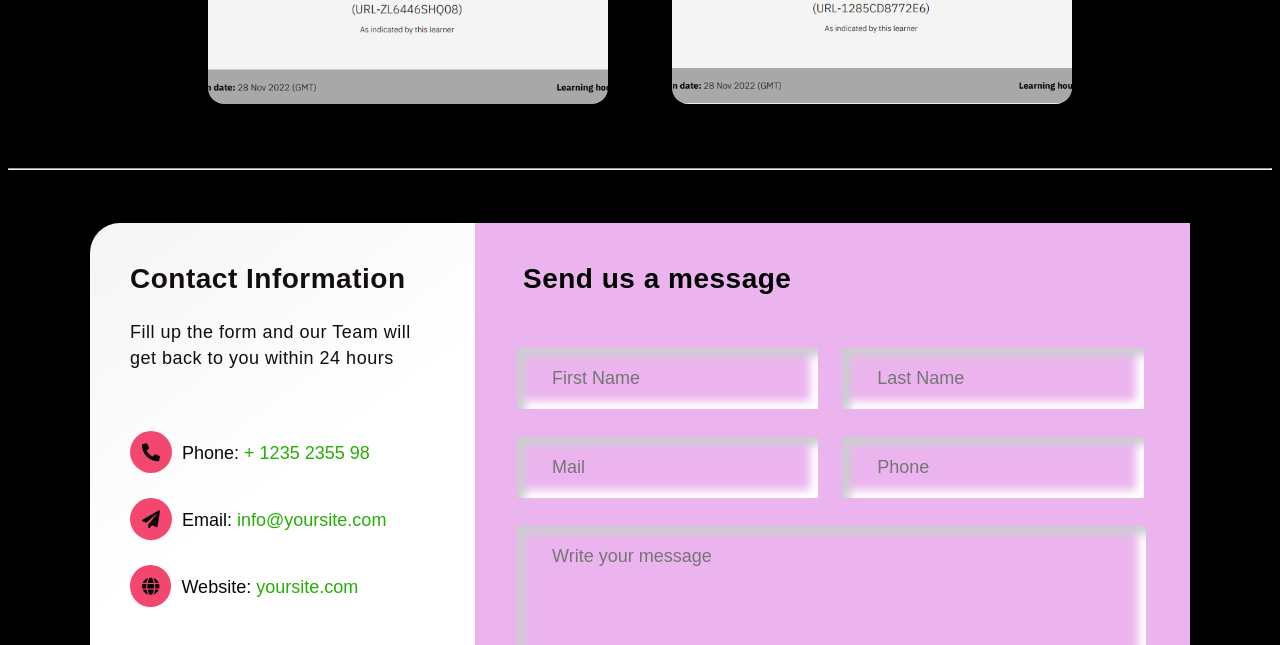
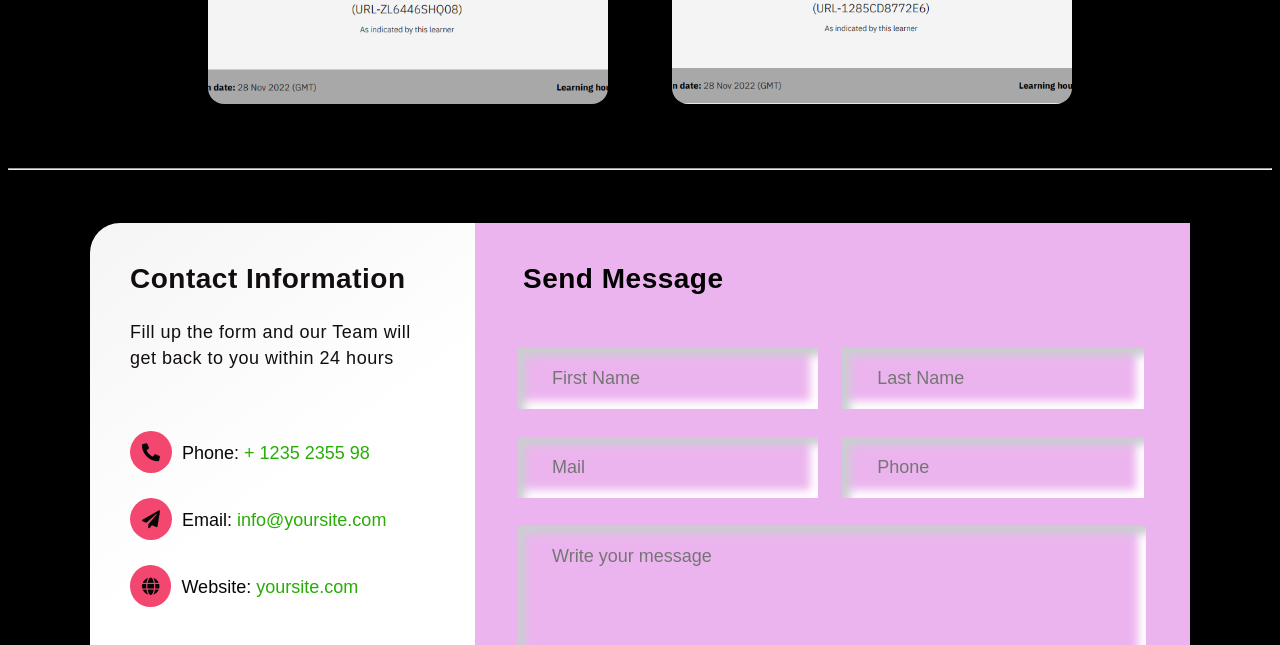
Before and after one commit to mysatyam191/portfolio.github.io, a plain HTML site: page index.html in a window 1280 px wide. Shown: the part 3824-4469 px from the top of the page. Drawn offline with Linux system fonts and the light colour scheme.

Commit message:
7th commit

```diff
--- a/index.html
+++ b/index.html
@@ -170,7 +170,7 @@
         </div>
         <div class="form-wrap">
             <form action="#" method="POST">
-                <h2 class="form-title">Send us a message</h2>
+                <h2 class="form-title">Send Message</h2>
                 <div class="form-fields">
                     <div class="form-group">
                         <input type="text" class="fname" placeholder="First Name">
```
